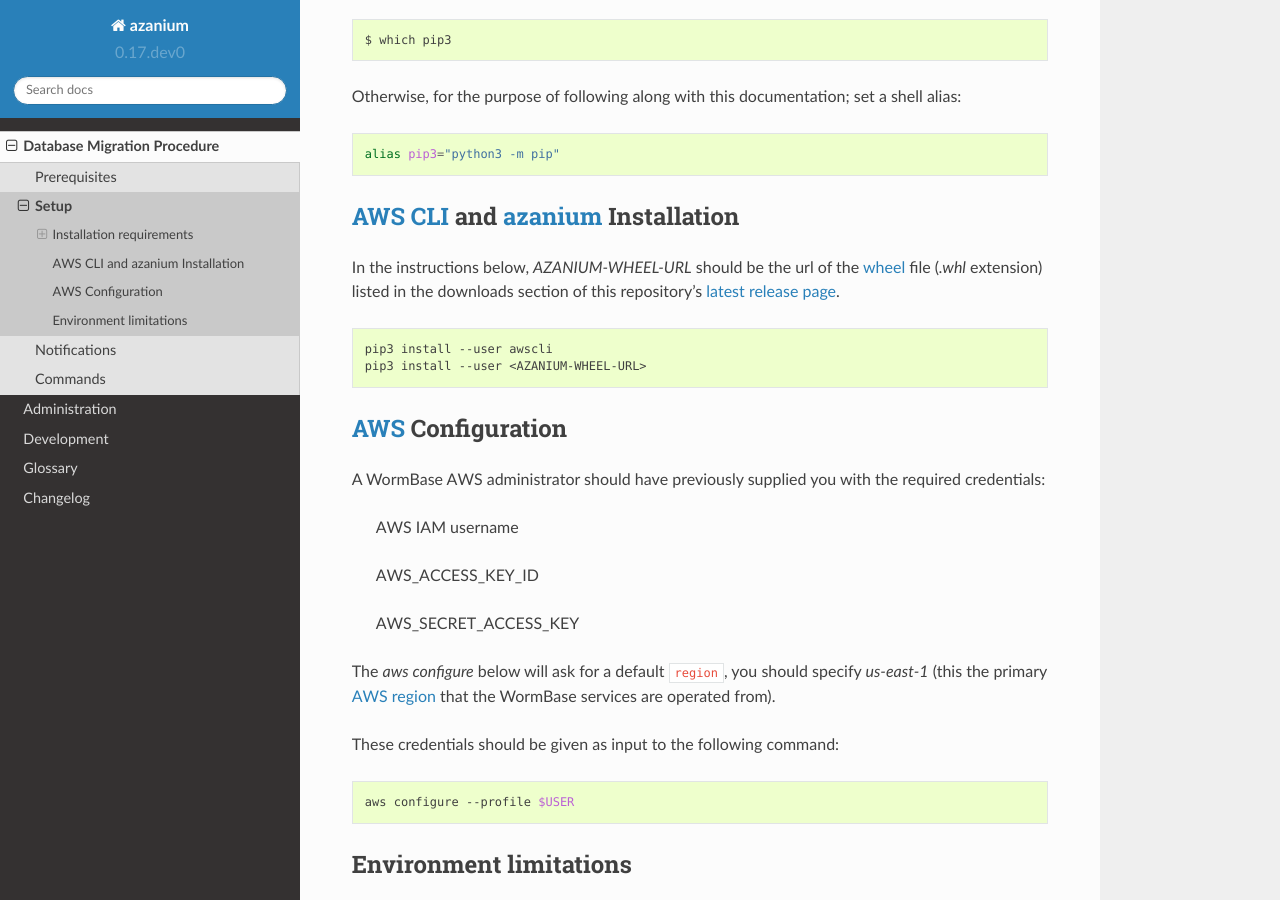
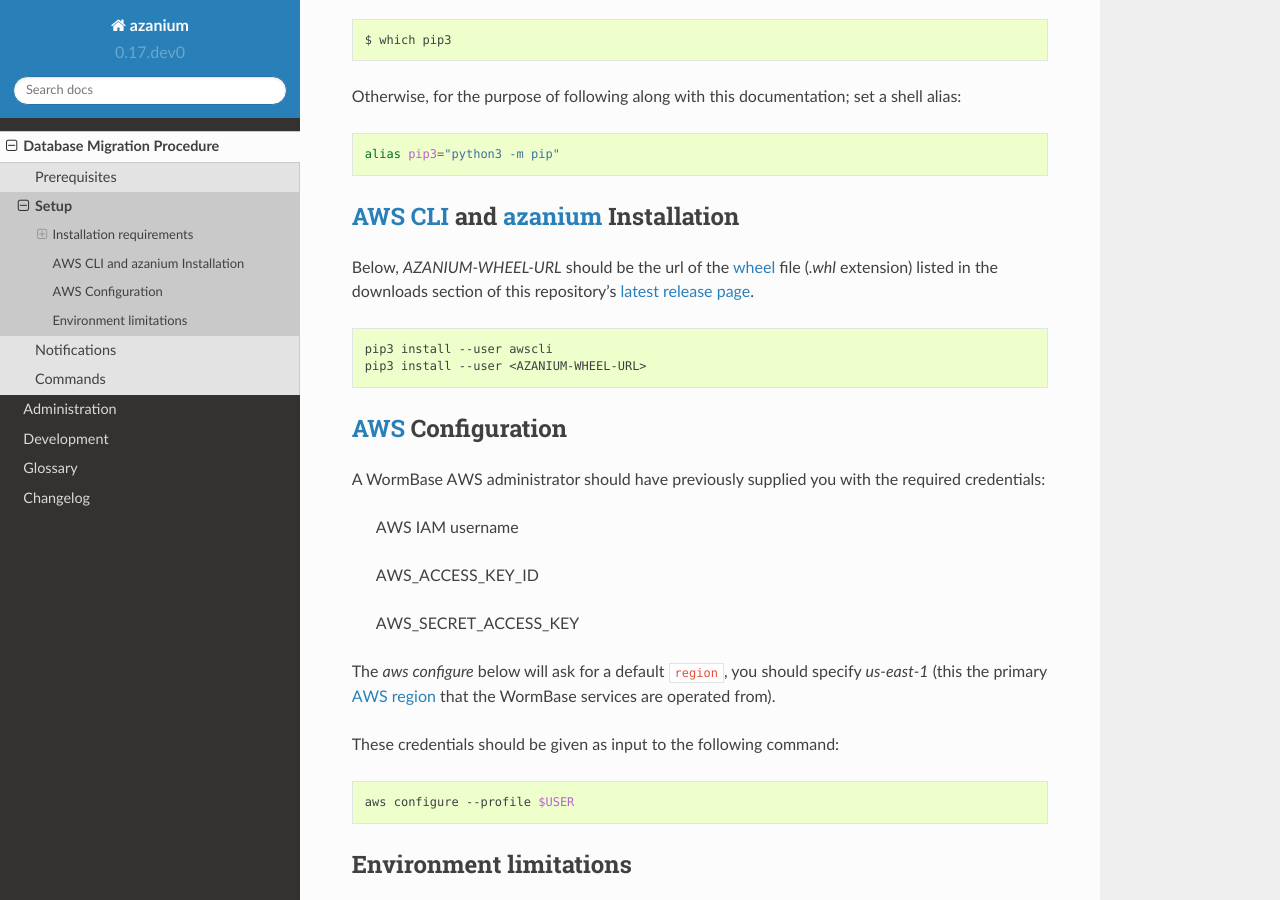
Before and after one commit to WormBase/db-migration, a Sphinx documentation site: the page built from docs/source/user/setup.rst, in a window 1280 px wide and 900 px high, scrolled down 801 px. Built offline with Sphinx 7.4.7 and the Read the Docs theme 2.0.0, drawn with Linux system fonts in a browser that asks for light colours.

Commit message:
Minor update to wording.

```diff
--- a/docs/source/user/setup.rst
+++ b/docs/source/user/setup.rst
@@ -50,9 +50,9 @@
 
 :term:`AWS` :term:`CLI` and :term:`azanium` Installation
 ========================================================
-In the instructions below, `AZANIUM-WHEEL-URL` should be the url of
-the wheel_ file (`.whl` extension) listed in the downloads section of
-this repository's `latest release page`_.
+Below, `AZANIUM-WHEEL-URL` should be the url of the wheel_ file
+(`.whl` extension) listed in the downloads section of this
+repository's `latest release page`_.
 
 .. code-block:: bash
 
```
